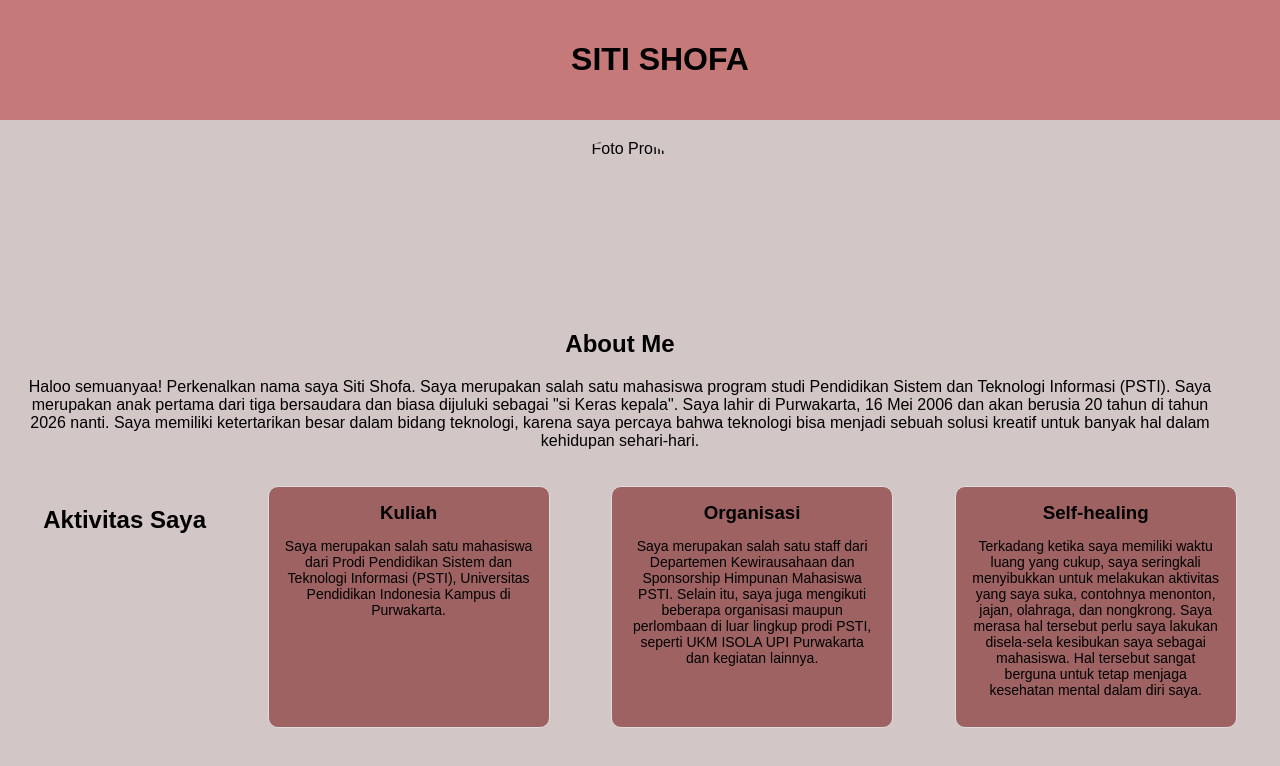
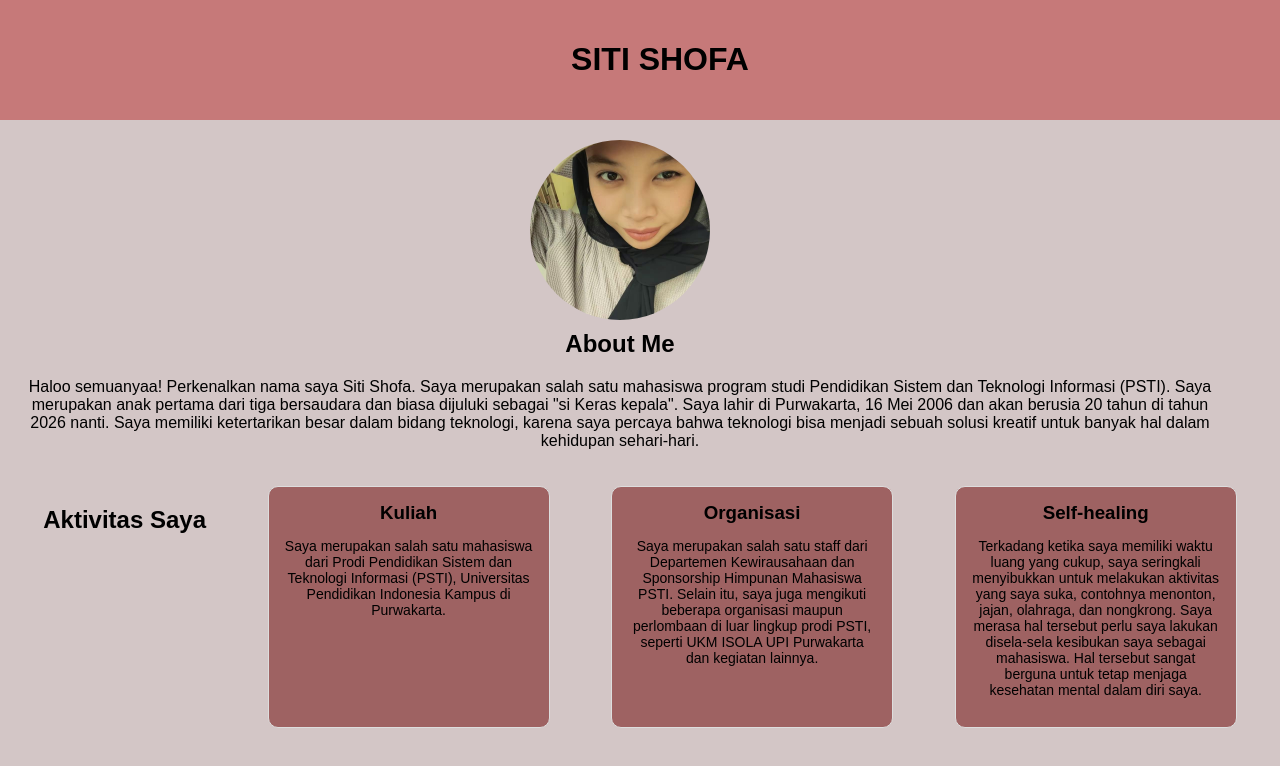
Before and after one commit to sitishofa16-glitch/Tugas-pertemuan-3, a plain HTML site: page index.html in a window 1280 px wide. Shown: the top 766 px of the page. Drawn offline with Linux system fonts and the light colour scheme.

Commit message:
Update index.html

```diff
--- a/index.html
+++ b/index.html
@@ -13,7 +13,7 @@
 
     <div class="container">
         <div class="profil">
-            <img src="WhatsApp Image 2025-09-29 at 18.02.16_83f907c0.jpg" alt="Foto Profil">
+            <img src="P3-PROMNET.jpg" alt="Foto Profil">
             <h2>About Me</h2>
             <p>Haloo semuanyaa! Perkenalkan nama saya Siti Shofa. Saya merupakan salah satu mahasiswa program studi Pendidikan Sistem dan Teknologi Informasi (PSTI). Saya merupakan anak pertama dari tiga bersaudara dan biasa dijuluki sebagai "si Keras kepala". Saya lahir di Purwakarta, 16 Mei 2006 dan akan berusia 20 tahun di tahun 2026 nanti. Saya memiliki ketertarikan besar dalam bidang teknologi, karena saya percaya bahwa teknologi bisa menjadi sebuah solusi kreatif untuk banyak hal dalam kehidupan sehari-hari. </p>
         </div>
```
